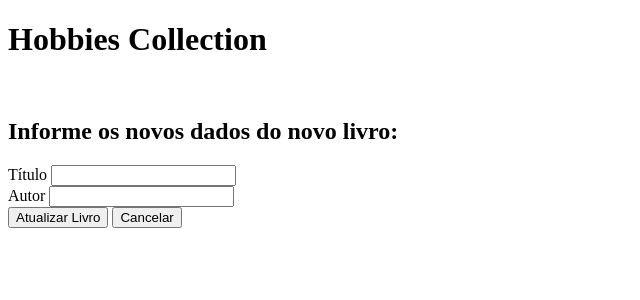
After one commit to eduardolee0/hobbies-collection, a Flask app: page /update/1 in a window 1280 px wide. The commit adds this page. Shown: the top 300 px of the page, without its empty margins (0-640 px from the left). Run offline with Flask 3, Linux system fonts and the light colour scheme; data that the repository does not hold is empty; some libraries are stand-ins or nearby versions.

Commit message:
aula 12/09

```diff
--- a/app.py
+++ b/app.py
@@ -1,14 +1,14 @@
-from flask import Flask, render_template, request
+from flask import Flask, render_template, request, redirect
 import requests
 
 app = Flask(__name__)
 
 API_URL = 'http://127.0.0.1:5000/api/livros'
 
-@app.route('/', methods=['GET','POST'])
+@app.route('/', methods=['GET', 'POST'])
 def index():
     if request.method == 'POST':
-        titulo = request .form.get('titulo')
+        titulo = request.form.get('titulo')
         autor = request.form.get('autor')
 
         response = requests.post(API_URL, json={'titulo':titulo, 'autor': autor})
@@ -19,7 +19,31 @@ def index():
     else:
         livros = []
 
-    return render_template('index.html',livros=livros)
+    return render_template('index.html', livros=livros)
+
+@app.route('/delete/<int:id>')
+def delete(id):
+    requests.delete(f'{API_URL}/{id}')
+    return redirect('/')
+
+@app.route('/update/<int:id>', methods=['GET', 'POST'])
+def update(id):
+    if request.method == 'POST':
+        titulo = request.form['titulo']
+        autor = request.form['autor']
+        requests.put(
+            f'{API_URL}/{id}',
+            json={'titulo':titulo, 'autor': autor}
+        )
+        return redirect('/')
+
+    response = requests.get(f'{API_URL}/{id}')
+    if response.status_code == 200:
+        livro = response.json()
+    else:
+        livro = {}
+
+    return render_template('update.html', livro=livro)
 
 if __name__ == '__main__':
     app.run(port=5001, debug=True)
--- a/templates/base.html
+++ b/templates/base.html
@@ -3,7 +3,9 @@
 <head>
     <meta charset="UTF-8">
     <meta name="viewport" content="width=device-width, initial-scale=1.0">
-    <title>hobbies Collection</title>
+    <title>Hobbies Collection</title>
+    <link rel="stylesheet" href="static/css/style.css">
+    <link rel="stylesheet" href="https://cdnjs.cloudflare.com/ajax/libs/font-awesome/6.6.0/css/all.min.css" integrity="sha512-Kc323vGBEqzTmouAECnVceyQqyqdsSiqLQISBL29aUW4U/M7pSPA/gEUZQqv1cwx4OnYxTxve5UMg5GT6L4JJg==" crossorigin="anonymous" referrerpolicy="no-referrer" />
 </head>
 <body>
     {% block content %}
--- /dev/null
+++ b/templates/update.html
@@ -0,0 +1,19 @@
+{% extends 'base.html' %}
+
+{% block content %}
+
+    <h1>Hobbies Collection</h1>
+    <br />
+    <h2>Informe os novos dados do novo livro:</h2>
+    <form action="/update/{{ livro['id'] }}" method="post">
+        <label for="titulo">Título</label>
+        <input type="text" id="titulo" name="titulo" required>
+        <br />
+        <label for="autor">Autor</label>
+        <input type="text" id="autor" name="autor" required>
+        <br />
+        <button type="submit">Atualizar Livro</button>
+        <button type="submit">Cancelar</button>
+    </form>
+
+{% endblock %}
```
Also changed, not shown: templates/index.html (+8 -5 lines).
